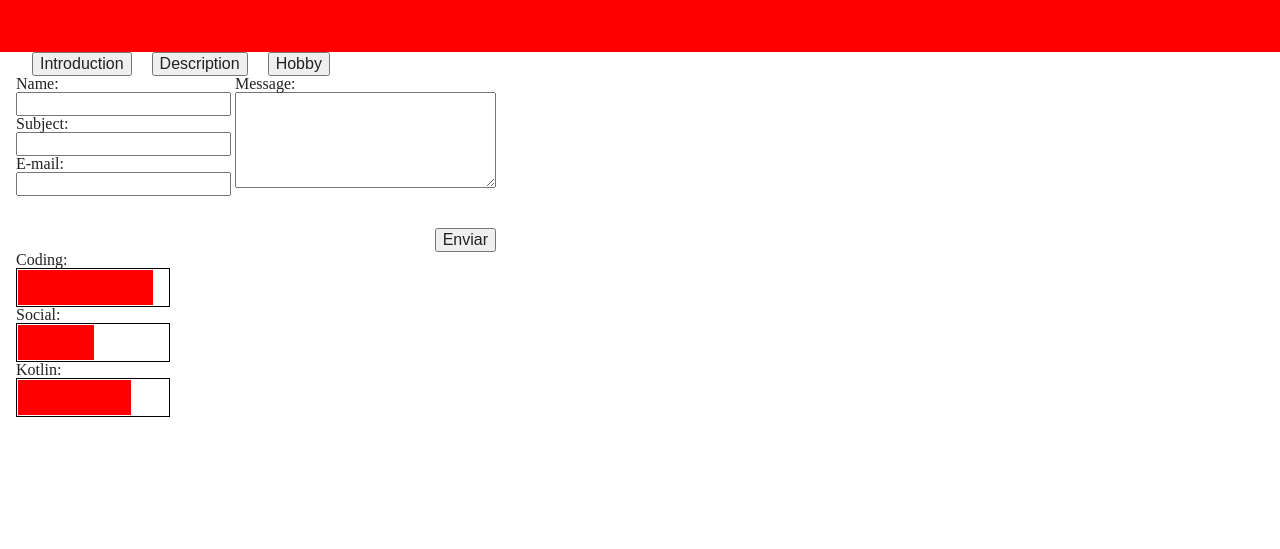
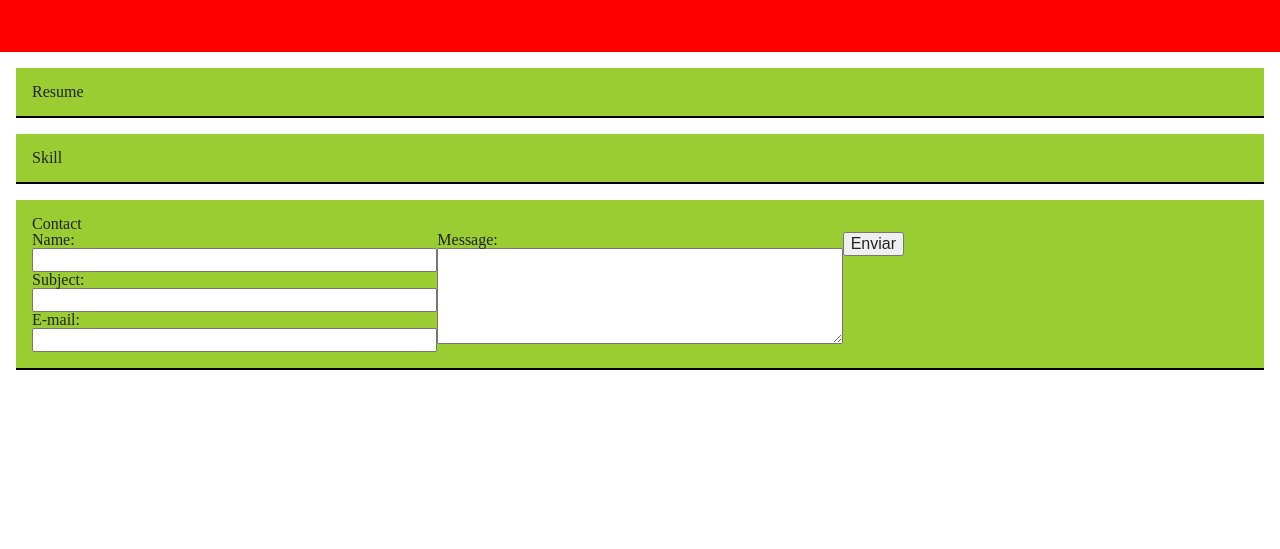
Before and after one commit to gustavofreitas/mob18-online-resume, a plain HTML site: page index.html in a window 1280 px wide. Shown: the part 148-697 px from the top of the page. Drawn offline with Linux system fonts and the light colour scheme.

Commit message:
feat(html): base layout

```diff
--- a/index.html
+++ b/index.html
@@ -1,4 +1,5 @@
 <html lang="pt_br">
+
 <head>
     <meta name="viewport" content="width=device-width, initial-scale=1">
 
@@ -8,15 +9,44 @@
 
 <body onload="load();">
     <header role="header" class="header">
-            <img src="header-logo-android.png"/>
+        <img src="header-logo-android.png" />
         <h1>Gustavo</h1>
         <nav>
-                <a href="" >Sobre</a>
-                <a href="" >Nós</a>
+            <a href="">Sobre</a>
+            <a href="">Nós</a>
         </nav>
     </header>
     <main role="main" class="main">
 
+        <section class="main__section">
+            <h1>Resume</h1>
+        </section>
+
+        <section class="main__section">
+            <h1>Skill</h1>
+        </section>
+
+        <section class="main__section">
+            <h1>Contact</h1>
+            <form class="section__form">
+                <div class="form__container">
+                    <label for="name" class="container__element">Name: </label>
+                    <input type="text" name="name" id="name" class="container__element" />
+                    <label for="subject" class="container__element">Subject: </label>
+                    <input type="text" name="subject" id="subject" class="container__element" />
+                    <label for="email" class="container__element">E-mail: </label>
+                    <input type="text" name="email" id="email" class="container__element" />
+                </div>
+                <div class="form__container">
+                    <label for="message" class="container__element">Message: </label>
+                    <textarea name="message" id="message" cols="30" rows="6" class="container__element" ></textarea>
+                </div>
+                <div class="form__container">
+                    <button type="button" onclick="send(this);">Enviar</button>
+                </div>
+            </form>
+        </section>
+        <!--
             <button class="main__button main__intro">Introduction</button>
             <button class="main__button main__desc">Description</button>
             <button class="main__button main__hobby">Hobby</button>
@@ -33,25 +63,6 @@
                 </p>
             </section>
 
-            <form>
-                <div>
-                    <div>
-                        <label for="name">Name: </label>
-                        <input type="text" name="name" id="name" class="field"/>
-                        <label for="subject">Subject: </label>
-                        <input type="text" name="subject" id="subject" class="field"/>
-                        <label for="email">E-mail: </label>
-                        <input type="text" name="email" id="email" class="field"/>
-                    </div>
-                    <div>
-                        <label for="message">Message: </label>
-                        <textarea name="message" id="message" cols="30" rows="6" class="field"></textarea>
-                    </div>
-                    <br />
-                    <button type="button" onclick="send(this);">Enviar</button>
-                </div>
-            </form>
-
             <section class="skill-show">
                 <label>Coding: </label>
                 <div class="skill coding">
@@ -66,8 +77,7 @@
                     <div class="skill-item"></div>
                 </div>
             </section>
-
-
+-->
     </main>
     <footer role="footer" class="footer">
         <ul class="footer__social">
@@ -77,8 +87,9 @@
         <button class="btn__back-to-top">Back to Top</button>
     </footer>
 </body>
-    <script src="./load.js" ></script>
-    <script src="./BackToTop.js" ></script>
-    <script src="./DisplayControl.js" ></script>
-    <script src="./SkillBar.js" ></script>
+<script src="./load.js"></script>
+<script src="./BackToTop.js"></script>
+<script src="./DisplayControl.js"></script>
+<script src="./SkillBar.js"></script>
+
 </html>
--- a/styles/main.css
+++ b/styles/main.css
@@ -1,11 +1,48 @@
 .main {
-    padding-bottom: 100px;
-    padding-left: 16px;
+    padding: 16px 16px 100px;
+}
+
+.main__section {
+    padding: 16px;
+    background-color: yellowgreen;
+    border-bottom: 2px solid #000;
+}
+
+.main__section:not(:first-of-type) {
+    margin-top: 16px
+}
+
+.main__section:last-of-type {
+    margin-bottom: 16px;
+}
+
+.section__form {
+    display: flex;
+    flex-direction: row;
+    width: 100%;
+}
+
+.section__form > button{
+    flex-wrap: wrap;
+    flex-flow: row wrap;
+}
+
+.form__container {
+    flex: 1 1 auto;
+    flex-direction: column;
+    vertical-align: top;
+    width: 50%;
+}
+
+.container__element{
+    display: block;
+    width: 100%;
 }
 
 .main .main__button{
     margin-left: 16px;
 }
+
 .main__display *{
     margin-top: 32px;
 }
@@ -19,32 +56,9 @@
     display: none;
 }
 
-.main form {
-
-}
-
-.main form div div > * {
-    display: block;
-}
-
-.main form div button {
-    display: block;
-    margin-top: 32px;
-    float: right;;
-}
-
-.main form div div {
-    display: inline-block;
-    vertical-align: top;
-}
-
-.main form div {
-    display: inline-block;
-}
-
 .main .skill-show .skill {
     height: 35px;
-    width: 150px;
+    width: 500px;
     border: 1px solid #000;
     background-color: #fff;
     padding: 1px;
```
Lines whose indentation alone changed are shown as unchanged.
